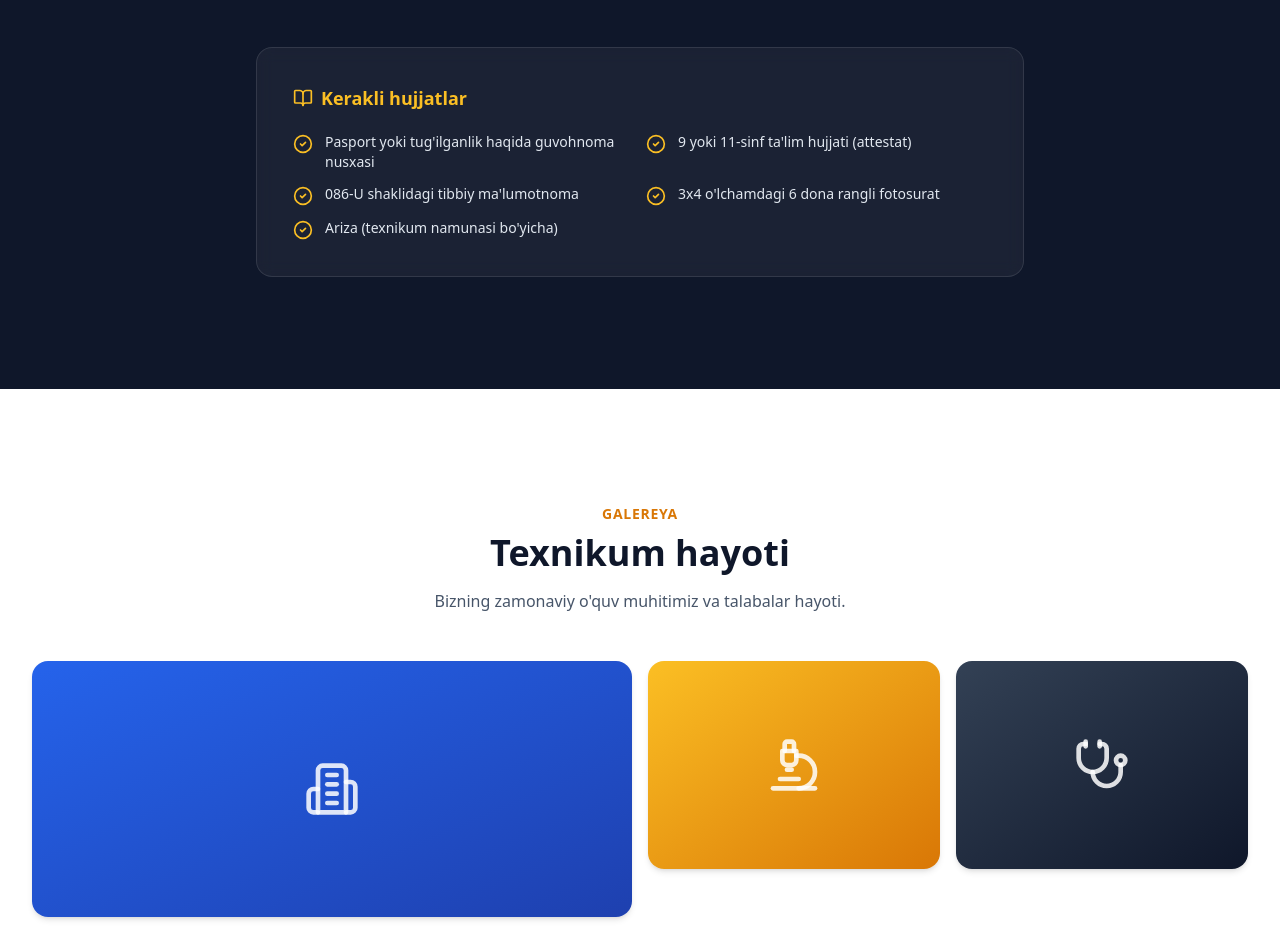
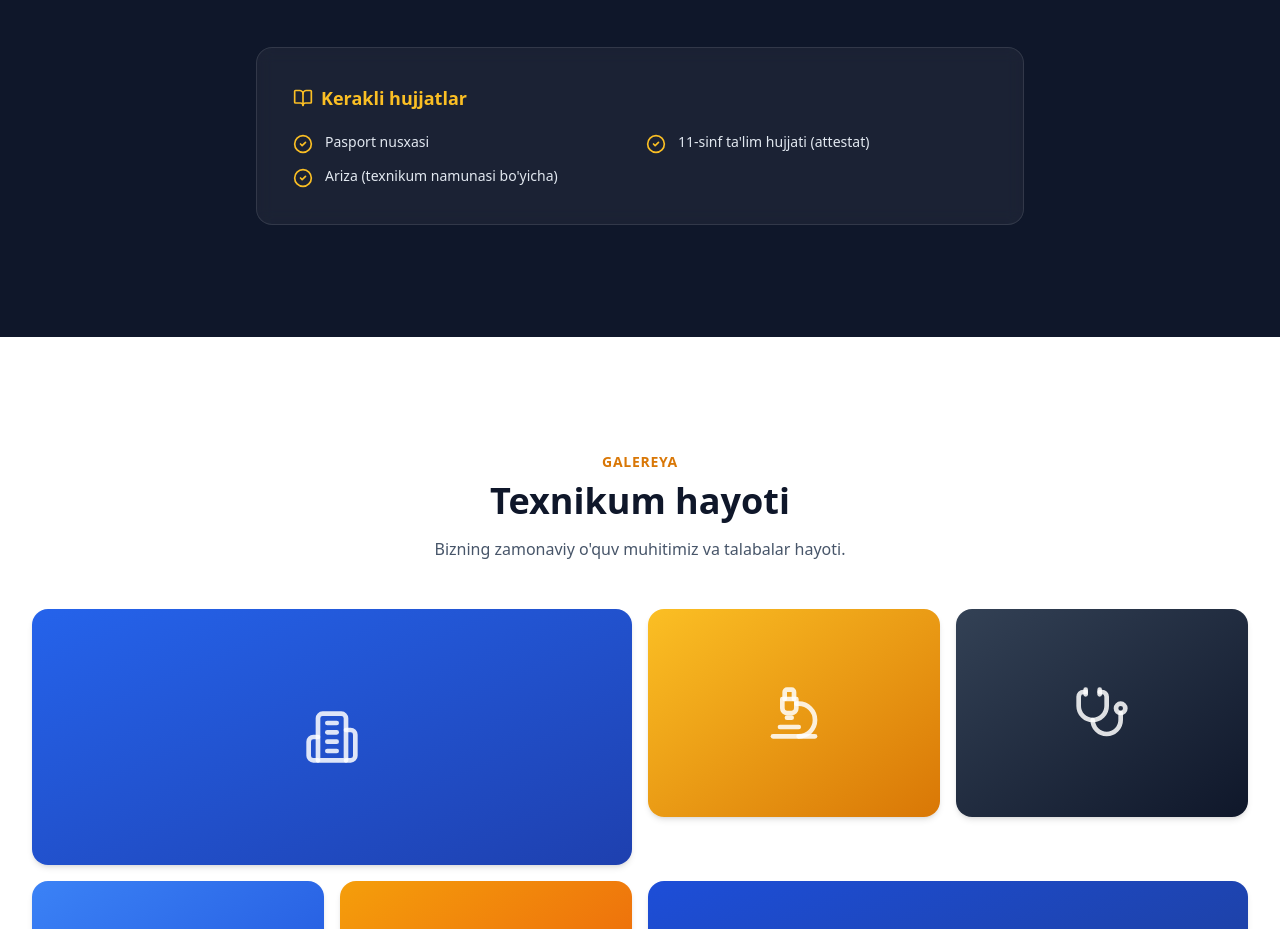
Before and after one commit to Samiddin/NITT, a React (Vite) app: page / in a window 1280 px wide. Shown: the part 3185-4114 px from the top of the page. Built offline with nearby package versions, Linux system fonts and the light colour scheme.

Commit message:
samiddin

```diff
--- a/src/NarpayMedicalCollege.jsx
+++ b/src/NarpayMedicalCollege.jsx
@@ -62,10 +62,8 @@ const T = {
     ],
     admDocsTitle: "Kerakli hujjatlar",
     admDocs: [
-      "Pasport yoki tug'ilganlik haqida guvohnoma nusxasi",
-      "9 yoki 11-sinf ta'lim hujjati (attestat)",
-      "086-U shaklidagi tibbiy ma'lumotnoma",
-      "3x4 o'lchamdagi 6 dona rangli fotosurat",
+      "Pasport nusxasi",
+      "11-sinf ta'lim hujjati (attestat)",
       "Ariza (texnikum namunasi bo'yicha)",
     ],
     galleryTag: "Galereya",
@@ -143,10 +141,8 @@ const T = {
     ],
     admDocsTitle: "Необходимые документы",
     admDocs: [
-      "Копия паспорта или свидетельства о рождении",
-      "Документ об образовании за 9 или 11 класс (аттестат)",
-      "Медицинская справка формы 086-У",
-      "6 цветных фотографий размером 3x4",
+      "Копия паспорта",
+      "Документ об образовании за 11 класс (аттестат)",
       "Заявление (по образцу техникума)",
     ],
     galleryTag: "Галерея",
@@ -224,10 +220,8 @@ const T = {
     ],
     admDocsTitle: "Required Documents",
     admDocs: [
-      "Copy of passport or birth certificate",
-      "9th or 11th grade education certificate",
-      "Medical certificate form 086-U",
-      "6 color photographs sized 3x4",
+      "Copy of passport",
+      "11th grade education certificate",
       "Application (college template)",
     ],
     galleryTag: "Gallery",
```
